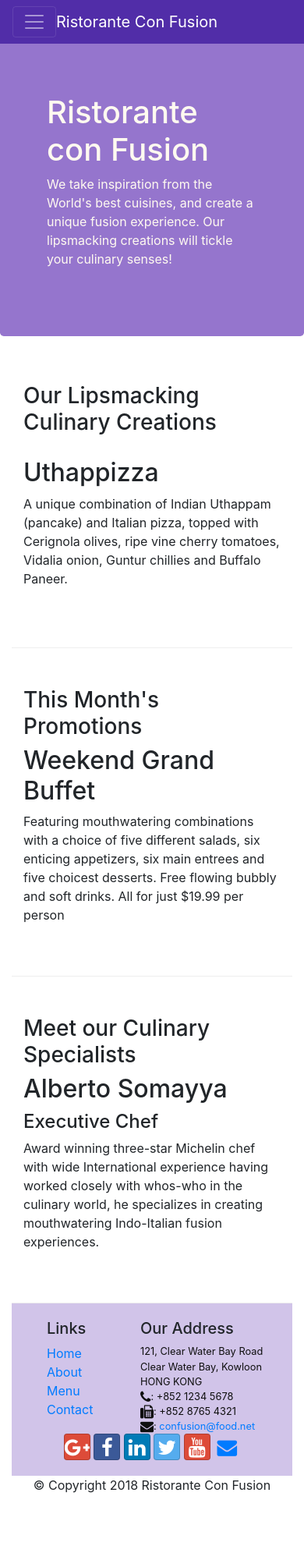
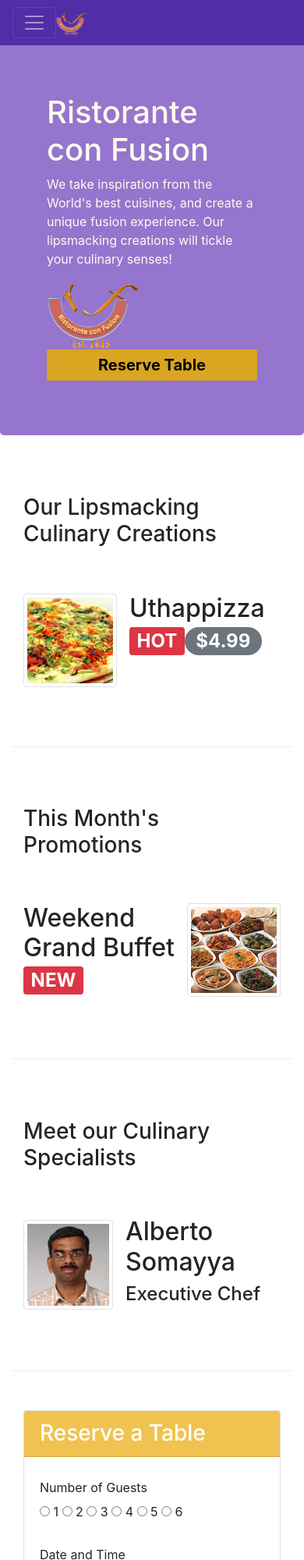
Before and after one commit to nilam2407/conFusion, a website: page index.html in a window 390 px wide. Shown: the top 2000 px of the page at 78% size. Before the commit the page ends 1932 px from the top, so only its background shows below. Drawn offline with nearby package versions, Linux system fonts and the light colour scheme.

Commit message:
week-2 end

```diff
--- a/css/styles.css
+++ b/css/styles.css
@@ -38,3 +38,18 @@ body{
     background-color: #512DA8;
 
 }
+
+.card-color{
+    background:rgb(240, 195, 80);
+}
+
+.btn-color{
+    background-color:goldenrod;
+    font-style:normal;
+    font-size:20px;
+    font-weight: bold;
+    color:black;
+
+
+
+}
--- a/index.html
+++ b/index.html
@@ -21,7 +21,7 @@
             <button class="navbar-toggler" type="button" data-toggle="collapse" data-target="#Navbar">
                 <span class="navbar-toggler-icon"></span>
             </button>
-            <a class="navbar-brand mr-auto" href="#">Ristorante Con Fusion</a>
+            <a class="navbar-brand mr-auto" href="#"><img src="./img/logo.png" height="30" width="41"></a>
             <div class="collapse navbar-collapse" id="Navbar">
             <ul class ="navbar-nav mr-auto">
                     <li class ="nav-item active"><a class="nav-link" href="#"><span class="fa fa-home fa-lg"></span> Home</a></li>
@@ -41,7 +41,12 @@
                     <h1>Ristorante con Fusion</h1>
                     <p>We take inspiration from the World's best cuisines, and create a unique fusion experience. Our lipsmacking creations will tickle your culinary senses!</p>
                 </div>
-                <div class="col-12 col-sm">
+                <div class="col-6 col-sm-3 align-self-center">
+                    <img src="img/logo.png" class="img-fluid">
+                </div>
+                <div class="col col-sm align-self-center">
+                    <a href="#reserve" class="btn btn-color btn-block btn-sm active" role="button" aria-pressed="true">Reserve Table</a>
+                    </div>
                 </div>
             </div>
         </div>
@@ -53,10 +58,16 @@
                 <h3>Our Lipsmacking Culinary Creations</h3>
             </div>
             <div class= "col col-sm order-sm-first col-md">
-                <h2>Uthappizza</h2>
-                <p>A unique combination of Indian Uthappam (pancake) and Italian pizza, topped with Cerignola olives, ripe vine cherry tomatoes, Vidalia onion, Guntur chillies and Buffalo Paneer.</p>
+                <div class="media">
+                    <img class="d-flex mr-3 img-thumbnail align-self-center"
+                        src="img/uthappizza.png" alt="uthappizza">
+                        <div class="media-body">
+                            <h2 class="mt-0">Uthappizza <span class="badge badge-danger">HOT</span><span class="badge badge-pill badge-secondary">$4.99</span></h2>
+                            <p class="d-none d-sm-block">A unique combination of Indian Uthappam (pancake) and Italian pizza, topped with Cerignola olives, ripe vine cherry tomatoes, Vidalia onion, Guntur chillies and Buffalo Paneer.</p>
+                        </div>
+                </div>
             </div>
-        </div>
+            </div>
 
 
         <div class= "row row-content align-items-center">
@@ -64,19 +75,80 @@
                 <h3>This Month's Promotions</h3>
             </div>
             <div class="col col-sm col-md">
-                <h2>Weekend Grand Buffet</h2>
-                <p>Featuring mouthwatering combinations with a choice of five different salads, six enticing appetizers, six main entrees and five choicest desserts. Free flowing bubbly and soft drinks. All for just $19.99 per person </p>
+                <div class="media">
+                    <div class="media-body">
+                            <h2>Weekend Grand Buffet <span class="badge badge-danger">NEW</span></h2>
+                            <p class="d-none d-sm-block">Featuring mouthwatering combinations with a choice of five different salads, six enticing appetizers, six main entrees and five choicest desserts. Free flowing bubbly and soft drinks. All for just $19.99 per person </p>
+                    </div>
+                    <img class="d-flex ml-1 img-thumbnail"
+                        src="img/buffet.png" alt="buffet">
+                </div>
+
             </div>
         </div>
+
 
         <div class= "row row-content align-items-center">
             <div class="col-12 col-sm-4 order-sm-last col-md-3">
                 <h3>Meet our Culinary Specialists</h3>
             </div>
             <div class="col col-sm order-sm-first col-md">
-                <h2>Alberto Somayya</h2>
-                <h4>Executive Chef</h4>
-                <p>Award winning three-star Michelin chef with wide International experience having worked closely with whos-who in the culinary world, he specializes in creating mouthwatering Indo-Italian fusion experiences. </p>
+                <div class="media">
+                    <img class="d-flex mr-3 img-thumbnail align-self-center"
+                        src="img/alberto.png" alt="alberto">
+                    <div class="media-body">
+                        <h2 class="mt-0">Alberto Somayya</h2>
+                        <h4>Executive Chef</h4>
+                        <p class="d-none d-sm-block">Award winning three-star Michelin chef with wide International experience having worked closely with whos-who in the culinary world, he specializes in creating mouthwatering Indo-Italian fusion experiences. </p>
+                    </div>
+                </div>
+             </div>
+        </div>
+
+        <div class="row row-content justify-content-center">
+            <div class="col col-sm-8">
+                <div class="card">
+                    <h3 class="card-header card-color text-white"> Reserve a Table</h3>
+                    <div class= "card-body">
+                        <form id="reserve">
+                            <div class="form-group row">
+                                <label for="guest" class="col-md-2 col-form-label">Number of Guests</label>
+                        <div class="col-md-10">
+                            <input type="radio" id="num1" name="num1">
+                            <label for="num1">1 </label>
+                            <input type="radio" id="num2" name="num2">
+                            <label for="num2">2 </label>
+                            <input type="radio" id="num3" name="num3">
+                            <label for="num3">3 </label>
+                            <input type="radio" id="num4" name="num4">
+                            <label for="num4">4 </label>
+                            <input type="radio" id="num5" name="num5">
+                            <label for="num5">5 </label>
+                            <input type="radio" id="num6" name="num6">
+                            <label for="num6">6 </label><br>
+                        </div>
+                            </div>
+
+                            <div class="form-group row">
+                                <label for="date-time" class="col-8 col-md-2 col-form-label">Date and Time</label>
+
+                            <div class="col-sm">
+                                <input type="date" class="form-control" id="date" name="date" placeholder="Date">
+                            </div>
+                            <div class="col-sm">
+                                <input type="time" class="form-control" id="time" name="time" placeholder="Time">
+                            </div>
+                            </div>
+                            <div class="form-group row">
+                                <div class="offset-md-2 col-md-10">
+                                    <button type="submit" class="btn btn-primary">
+                                        Reserve
+                                    </button>
+                                </div>
+                            </div>
+                        </form>
+                    </div>
+                </div>
             </div>
         </div>
     </div>
```
Also changed, not shown: aboutus.html (+3 -2 lines), contactus.html (+3 -2 lines), img/alberto.png (added), img/buffet.png (added), img/logo.png (added), img/uthappizza.png (added), 1 other file.
